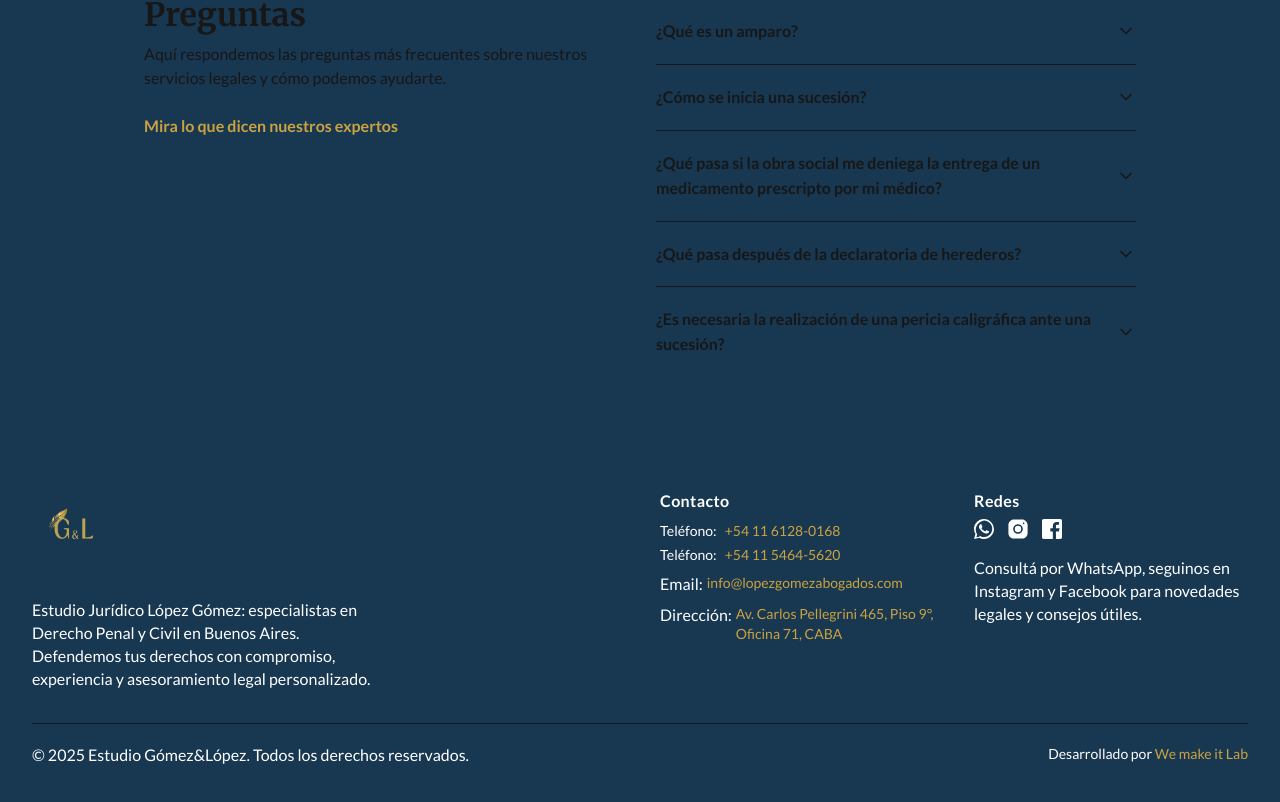
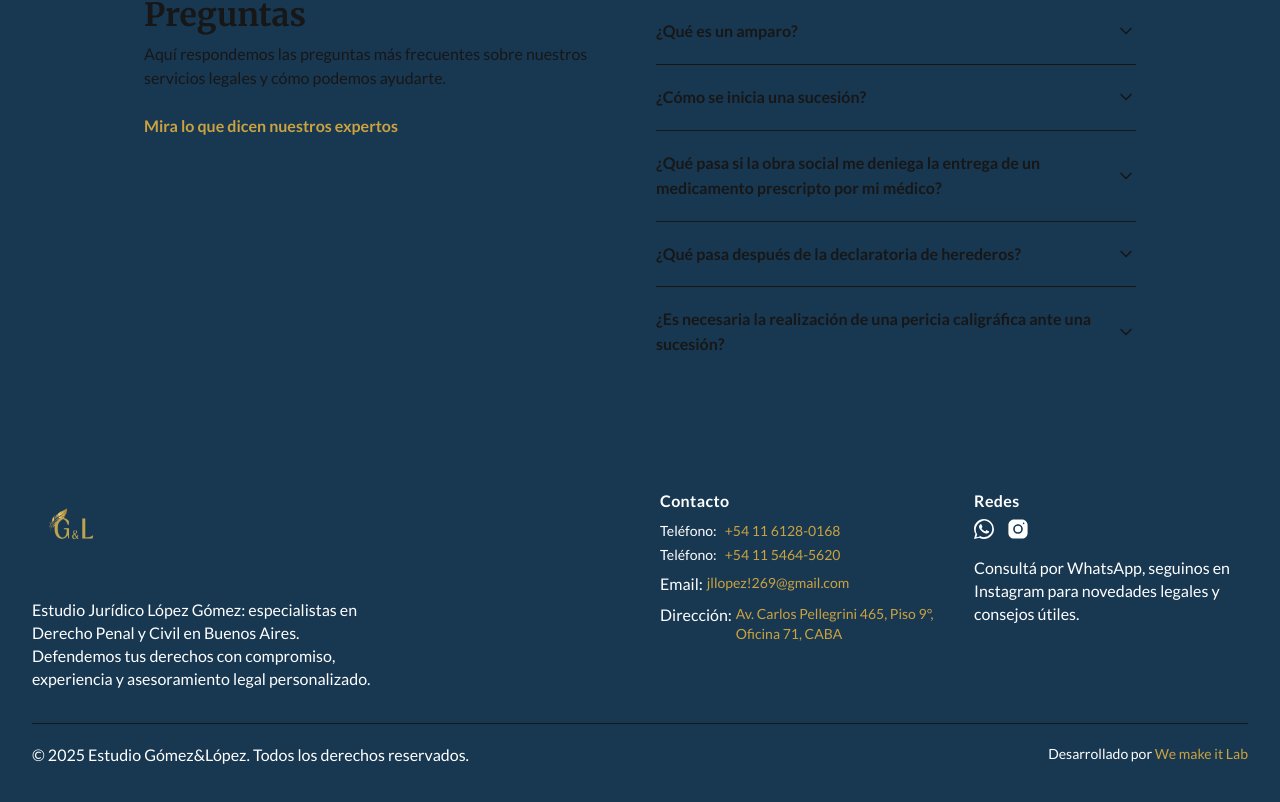
Before and after one commit to crcristian97/abogadoGomez-Lopez, a Next.js app: page /servicios/derecho-civil in a window 1280 px wide. Shown: the part 7239-8041 px from the top of the page. Built offline with nearby package versions, Linux system fonts and the light colour scheme.

Commit message:
cambios en abogado

```diff
--- a/app/components/BlogsHeadline.js
+++ b/app/components/BlogsHeadline.js
@@ -7,7 +7,7 @@ const blogPosts = [
     category: "Derecho laboral",
     title: "EL DERECHO A LA SALUD — EL AMPARO COMO REMEDIO",
     description: "Saber mas sobre el remedio del que disponemos los abogados para proteger al afiliado a las obras sociales y/o sistemas de medicina prepaga cuando se les niegan medicamentos o prestaciones médicas.",
-    author: "Dr. López",
+    author: "Dr. José Luis López",
     date: "09 Junio 2025",
     time: "5 min read",
     image: "https://res.cloudinary.com/dgzi8i2ji/image/upload/v1749252283/derecho-a-la-salud-en-buenos-aires.webp",
--- a/app/components/Footer.js
+++ b/app/components/Footer.js
@@ -50,7 +50,7 @@ export default function Footer() {
           </div>
           <div className="flex">
             <p className="mr-1 text-white">Email:</p>
-            <a href="mailto:info@lopezgomezabogados.com" aria-label="Nuestro email" title="Nuestro email" className="transition-colors duration-300 text-[#CBA240] hover:text-[#b49536]">info@lopezgomezabogados.com</a>
+            <a href="mailto:jllopez!269@gmail.com" aria-label="Nuestro email" title="Nuestro email" className="transition-colors duration-300 text-[#CBA240] hover:text-[#b49536]">jllopez!269@gmail.com</a>
           </div>
           <div className="flex">
             <p className="mr-1 text-white">Dirección:</p>
@@ -62,25 +62,21 @@ export default function Footer() {
         <div>
           <span className="text-base font-bold tracking-wide text-white">Redes</span>
           <div className="flex items-center mt-1 space-x-3">
-            <a href="https://wa.me/541123456789" target="_blank" title="WhatsApp" rel="noopener noreferrer" className="text-white transition-colors duration-300 hover:text-[#CBA240]" aria-label="WhatsApp">
+            <a href="https://wa.me/541161280168" target="_blank" title="WhatsApp" rel="noopener noreferrer" className="text-white transition-colors duration-300 hover:text-[#CBA240]" aria-label="WhatsApp">
               <svg viewBox="0 0 24 24" fill="currentColor" className="h-5">
                 <path d="M.057 24l1.687-6.163A11.867 11.867 0 0 1 0 11.945C0 5.355 5.373 0 12 0c3.181 0 6.167 1.24 8.413 3.488A11.822 11.822 0 0 1 24 11.945c0 6.627-5.373 12.001-12 12.001a11.95 11.95 0 0 1-5.688-1.448L.057 24zm6.597-3.807c1.735.995 3.27 1.591 5.346 1.591 5.448 0 9.89-4.444 9.89-9.94 0-5.495-4.442-9.939-9.89-9.939C6.551 2.905 2.11 7.349 2.11 12.844c0 2.225.651 3.891 1.746 5.453l-.999 3.648 3.797-.752zm11.387-5.464c-.074-.124-.272-.198-.57-.347-.297-.149-1.758-.868-2.031-.967-.272-.099-.47-.149-.669.149-.198.297-.768.967-.941 1.165-.173.198-.347.223-.644.074-.297-.149-1.255-.462-2.39-1.475-.883-.788-1.48-1.761-1.653-2.059-.173-.297-.018-.458.13-.606.134-.133.298-.347.446-.521.149-.174.198-.298.298-.497.099-.198.05-.372-.025-.521-.075-.149-.669-1.611-.916-2.207-.242-.579-.487-.501-.669-.51l-.57-.01c-.198 0-.52.074-.792.372s-1.04 1.016-1.04 2.479 1.065 2.876 1.213 3.074c.149.198 2.095 3.2 5.076 4.366.709.306 1.262.489 1.694.626.712.227 1.36.195 1.872.118.571-.085 1.758-.719 2.006-1.413.248-.695.248-1.29.173-1.414z"/>
               </svg>
             </a>
-            <a href="https://www.instagram.com/" target="_blank" title="Instagram" rel="noopener noreferrer" className="text-white transition-colors duration-300 hover:text-[#CBA240]" aria-label="Instagram">
+            <a href="https://www.instagram.com/g.l.legales/" target="_blank" title="Instagram" rel="noopener noreferrer" className="text-white transition-colors duration-300 hover:text-[#CBA240]" aria-label="Instagram">
               <svg viewBox="0 0 30 30" fill="currentColor" className="h-6">
                 <circle cx="15" cy="15" r="4"></circle>
                 <path d="M19.999,3h-10C6.14,3,3,6.141,3,10.001v10C3,23.86,6.141,27,10.001,27h10C23.86,27,27,23.859,27,19.999v-10   C27,6.14,23.859,3,19.999,3z M15,21c-3.309,0-6-2.691-6-6s2.691-6,6-6s6,2.691,6,6S18.309,21,15,21z M22,9c-0.552,0-1-0.448-1-1   c0-0.552,0.448-1,1-1s1,0.448,1,1C23,8.552,22.552,9,22,9z"/>
               </svg>
             </a>
-            <a href="https://www.facebook.com/" target="_blank" title="Facebook" rel="noopener noreferrer" className="text-white transition-colors duration-300 hover:text-[#CBA240]" aria-label="Facebook">
-              <svg viewBox="0 0 24 24" fill="currentColor" className="h-5">
-                <path d="M22,0H2C0.895,0,0,0.895,0,2v20c0,1.105,0.895,2,2,2h11v-9h-3v-4h3V8.413c0-3.1,1.893-4.788,4.659-4.788 c1.325,0,2.463,0.099,2.795,0.143v3.24l-1.918,0.001c-1.504,0-1.795,0.715-1.795,1.763V11h4.44l-1,4h-3.44v9H22c1.105,0,2-0.895,2-2 V2C24,0.895,23.105,0,22,0z"/>
-              </svg>
-            </a>
+
           </div>
           <p className="mt-4 text-sm text-white">
-            Consultá por WhatsApp, seguinos en Instagram y Facebook para novedades legales y consejos útiles.
+            Consultá por WhatsApp, seguinos en Instagram para novedades legales y consejos útiles.
           </p>
         </div>
       </div>
--- a/app/sobre-la-firma/components/Team.js
+++ b/app/sobre-la-firma/components/Team.js
@@ -57,7 +57,7 @@ export default function CardTeam({
 
   return (
     <motion.div
-      className={`flex flex-col md:flex-row items-center bg-[#183852] ${cardRoundingClass} overflow-hidden my-8`}
+      className={`flex flex-col md:flex-row items-center bg-[#183852] rounded-2xl overflow-hidden my-8`}
       variants={cardVariants}
       initial="hidden"
       whileInView="visible"
```
